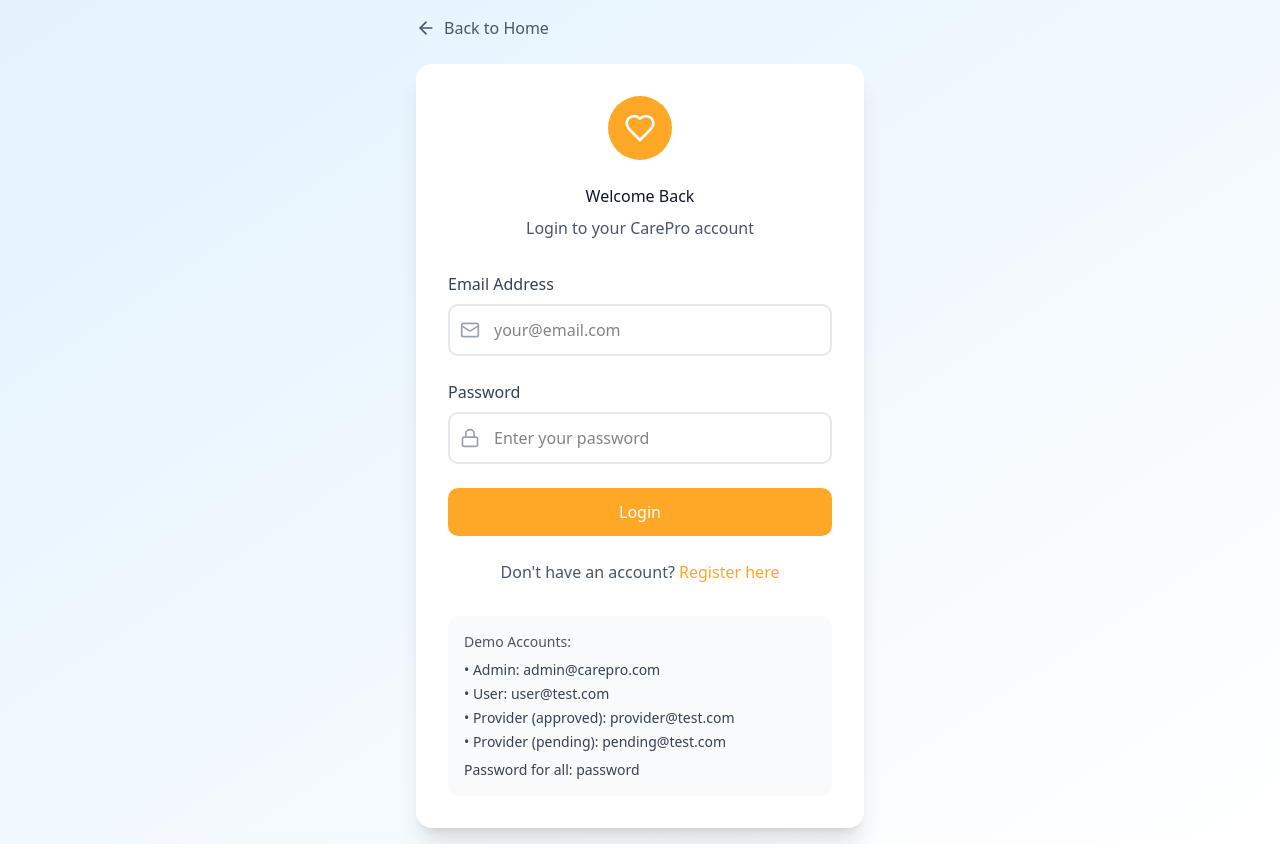
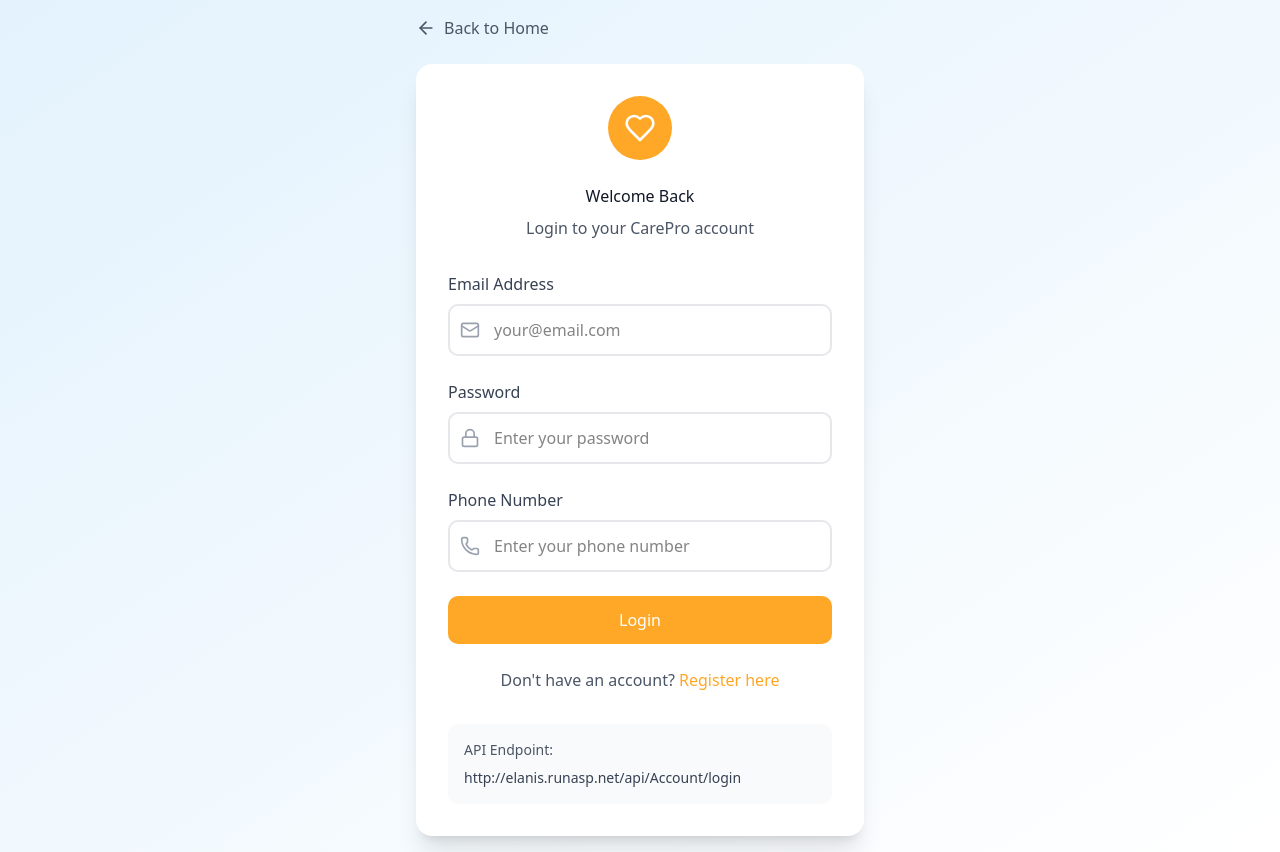
Before and after one commit to dotsy12/ElAnis-Care-FrontEnd, a React (Vite) app: page / in a window 1280 px wide. Both pictures are taken after a click on the button "Login". Built offline with nearby package versions, Linux system fonts and the light colour scheme.

Commit message:
Login Done

```diff
--- a/src/components/LoginPage.tsx
+++ b/src/components/LoginPage.tsx
@@ -1,5 +1,5 @@
 import { useState } from 'react';
-import { Heart, Mail, Lock, ArrowLeft } from 'lucide-react';
+import { Heart, Mail, Lock, ArrowLeft, Phone } from 'lucide-react';
 import { User } from '../App';
 import { toast } from 'sonner@2.0.3';
 
@@ -11,6 +11,8 @@
 export function LoginPage({ navigate, onLogin }: LoginPageProps) {
   const [email, setEmail] = useState('');
   const [password, setPassword] = useState('');
+  const [phoneNumber, setPhoneNumber] = useState('');
+  const [isLoading, setIsLoading] = useState(false);
 
   // Mock users for demo
   const mockUsers: Record<string, User> = {
@@ -52,16 +54,46 @@
     },
   };
 
-  const handleSubmit = (e: React.FormEvent) => {
+  const handleSubmit = async (e: React.FormEvent) => {
     e.preventDefault();
+    setIsLoading(true);
 
-    const user = mockUsers[email.toLowerCase()];
+    try {
+      const response = await fetch('http://elanis.runasp.net/api/Account/login', {
+        method: 'POST',
+        headers: {
+          'Content-Type': 'application/json',
+        },
+        body: JSON.stringify({
+          email,
+          password,
+          phoneNumber,
+        }),
+      });
 
-    if (user && password === 'password') {
-      toast.success(`Welcome back, ${user.name}!`);
-      onLogin(user);
-    } else {
-      toast.error('Invalid email or password');
+      const data = await response.json();
+
+      if (response.ok) {
+        // Assuming the API returns user data on successful login
+        const user: User = {
+          id: data.userId || '1',
+          name: data.name || email.split('@')[0],
+          email: email,
+          phone: phoneNumber,
+          role: data.role || 'user',
+          avatar: `https://api.dicebear.com/7.x/avataaars/svg?seed=${email.split('@')[0]}`,
+        };
+
+        toast.success(`Welcome back, ${user.name}!`);
+        onLogin(user);
+      } else {
+        toast.error(data.message || 'Login failed. Please check your credentials.');
+      }
+    } catch (error) {
+      console.error('Login error:', error);
+      toast.error('An error occurred. Please try again.');
+    } finally {
+      setIsLoading(false);
     }
   };
 
@@ -117,11 +149,27 @@
               </div>
             </div>
 
+            <div>
+              <label className="block mb-2 text-gray-700">Phone Number</label>
+              <div className="relative">
+                <Phone className="absolute left-3 top-1/2 -translate-y-1/2 w-5 h-5 text-gray-400" />
+                <input
+                  type="tel"
+                  value={phoneNumber}
+                  onChange={(e) => setPhoneNumber(e.target.value)}
+                  className="w-full pl-11 pr-4 py-3 border-2 border-gray-200 rounded-lg focus:border-[#FFA726] focus:outline-none transition-colors"
+                  placeholder="Enter your phone number"
+                  required
+                />
+              </div>
+            </div>
+
             <button
               type="submit"
-              className="w-full py-3 bg-[#FFA726] text-white rounded-lg hover:bg-[#FB8C00] transition-colors"
+              disabled={isLoading}
+              className={`w-full py-3 bg-[#FFA726] text-white rounded-lg hover:bg-[#FB8C00] transition-colors ${isLoading ? 'opacity-70 cursor-not-allowed' : ''}`}
             >
-              Login
+              {isLoading ? 'Logging in...' : 'Login'}
             </button>
           </form>
 
@@ -138,14 +186,8 @@
           </div>
 
           <div className="mt-8 p-4 bg-gray-50 rounded-lg">
-            <p className="text-sm text-gray-600 mb-2">Demo Accounts:</p>
-            <ul className="text-sm space-y-1 text-gray-700">
-              <li>• Admin: admin@carepro.com</li>
-              <li>• User: user@test.com</li>
-              <li>• Provider (approved): provider@test.com</li>
-              <li>• Provider (pending): pending@test.com</li>
-              <li className="mt-2">Password for all: password</li>
-            </ul>
+            <p className="text-sm text-gray-600 mb-2">API Endpoint:</p>
+            <p className="text-sm text-gray-700 break-all">http://elanis.runasp.net/api/Account/login</p>
           </div>
         </div>
       </div>
```
Also changed, not shown: 1 other file (tests, documents, lock files or other folders).
